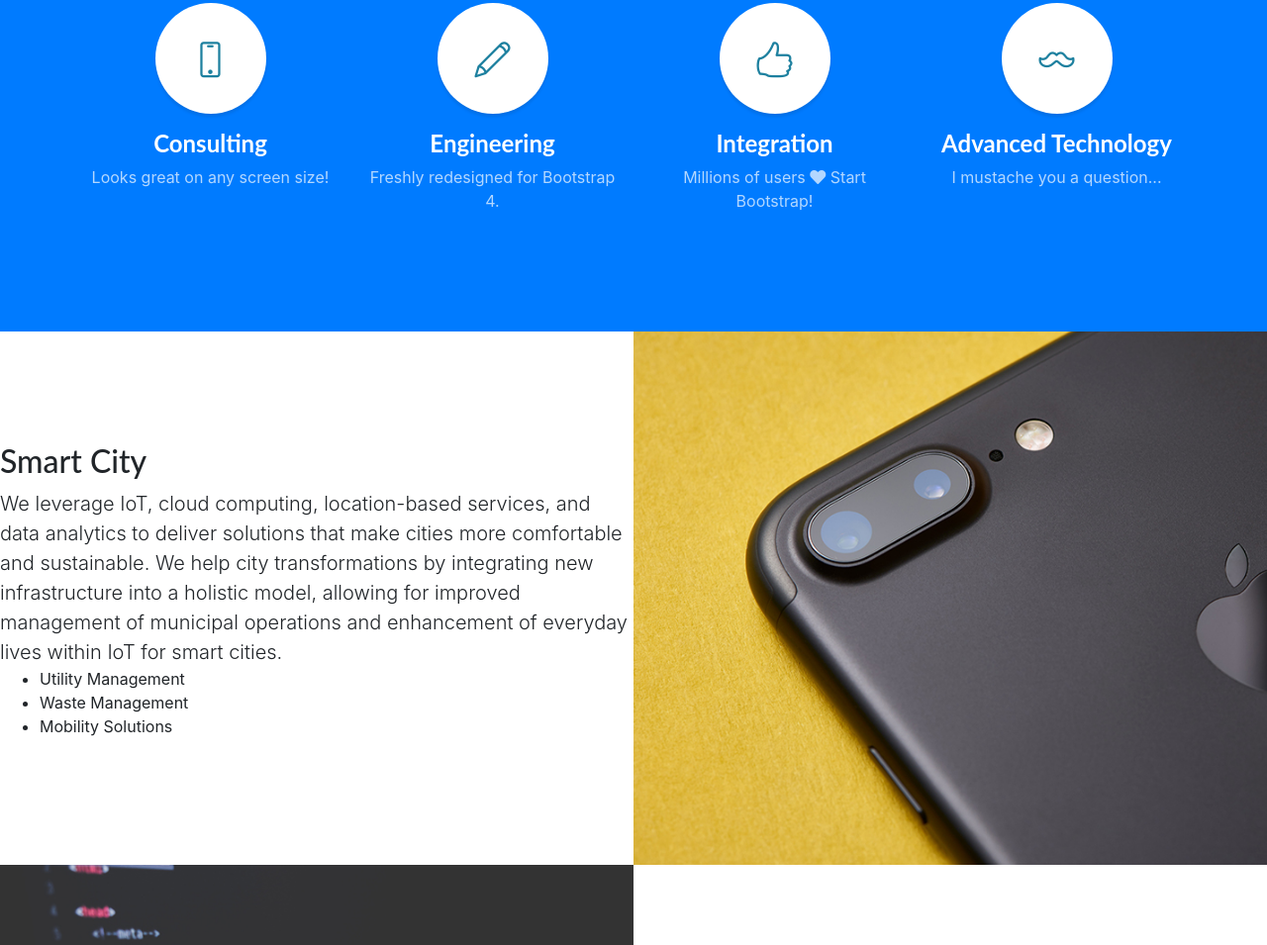
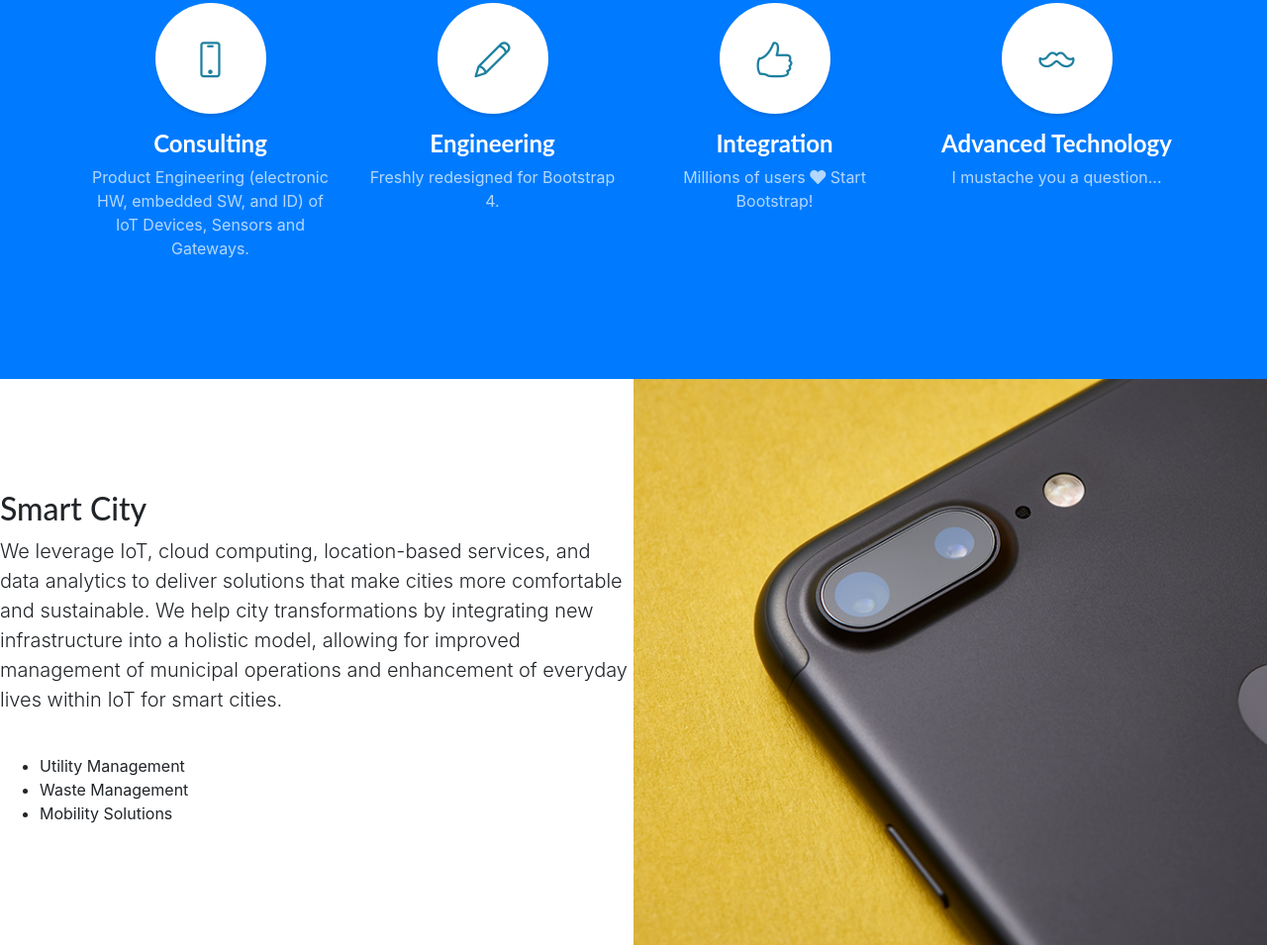
Before and after one commit to zargunes/zargunes.github.io, a website with bundled scripts: page index.html in a window 1280 px wide. Shown: the part 1023-1978 px from the top of the page at 99% size. Built offline with nearby package versions, Linux system fonts and the light colour scheme.

Commit message:
Update index.html

```diff
--- a/index.html
+++ b/index.html
@@ -81,7 +81,7 @@
           <h4>
             <strong>Consulting</strong>
           </h4>
-          <p class="text-faded mb-0">Looks great on any screen size!</p>
+          <p class="text-faded mb-0">Product Engineering (electronic HW, embedded SW, and ID) of IoT Devices, Sensors and Gateways.</p>
         </div>
         <div class="col-lg-3 col-md-6 mb-5 mb-lg-0">
           <span class="service-icon rounded-circle mx-auto mb-3">
@@ -125,7 +125,7 @@
         <div class="col-lg-6 order-lg-1 my-auto showcase-text">
           <h2>Smart City</h2>
           <p class="lead mb-0">
-          	We leverage IoT, cloud computing, location-based services, and data analytics to deliver solutions that make cities more comfortable and sustainable. We help city transformations by integrating new infrastructure into a holistic model, allowing for improved management of municipal operations and enhancement of everyday lives within IoT for smart cities.<br>
+          	We leverage IoT, cloud computing, location-based services, and data analytics to deliver solutions that make cities more comfortable and sustainable. We help city transformations by integrating new infrastructure into a holistic model, allowing for improved management of municipal operations and enhancement of everyday lives within IoT for smart cities.<p><br>
           	<ul>
           		<li>Utility Management</li>
           		<li>Waste Management</li>
```
